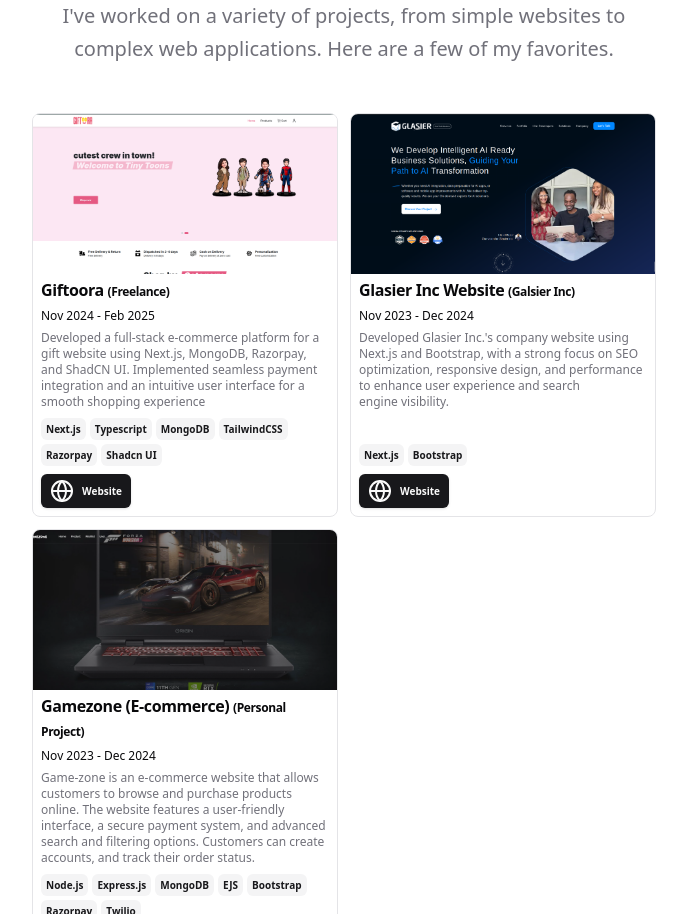
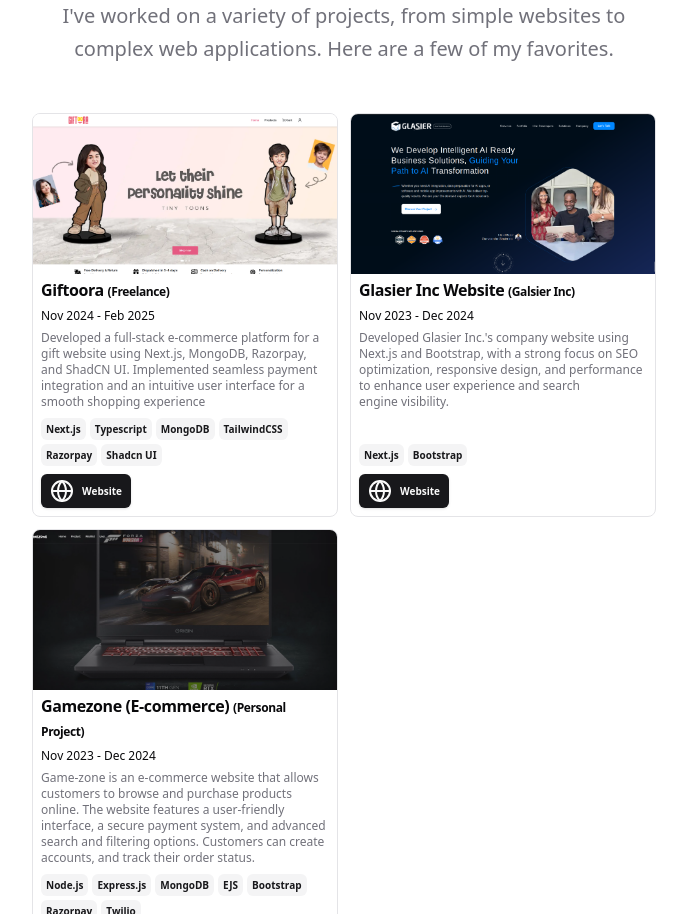
Before and after one commit to iamvishnuk/portfolio, a Next.js app: page / in a window 1280 px wide. Shown: the part 989-1903 px from the top of the page, without its empty margins (296-983 px from the left). Built offline with nearby package versions, Linux system fonts and the light colour scheme.

Commit message:
fix: changed gitfoora project image and add link

```diff
--- a/data/resume.tsx
+++ b/data/resume.tsx
@@ -147,7 +147,7 @@
     {
       title: 'Giftoora',
       projectFor: 'Freelance',
-      href: '',
+      href: 'https://www.giftoora.com',
       dates: 'Nov 2024 - Feb 2025',
       active: false,
       description:
@@ -163,11 +163,11 @@
       links: [
         {
           type: 'Website',
-          href: '',
+          href: 'https://www.giftoora.com',
           icon: <Icons.globe className='size-1' />
         }
       ],
-      image: '/gifoora.png',
+      image: '/giftoora.png',
       video: ''
     },
     {
```
Also changed, not shown: public/gifoora.png (deleted), public/giftoora.png (added).
